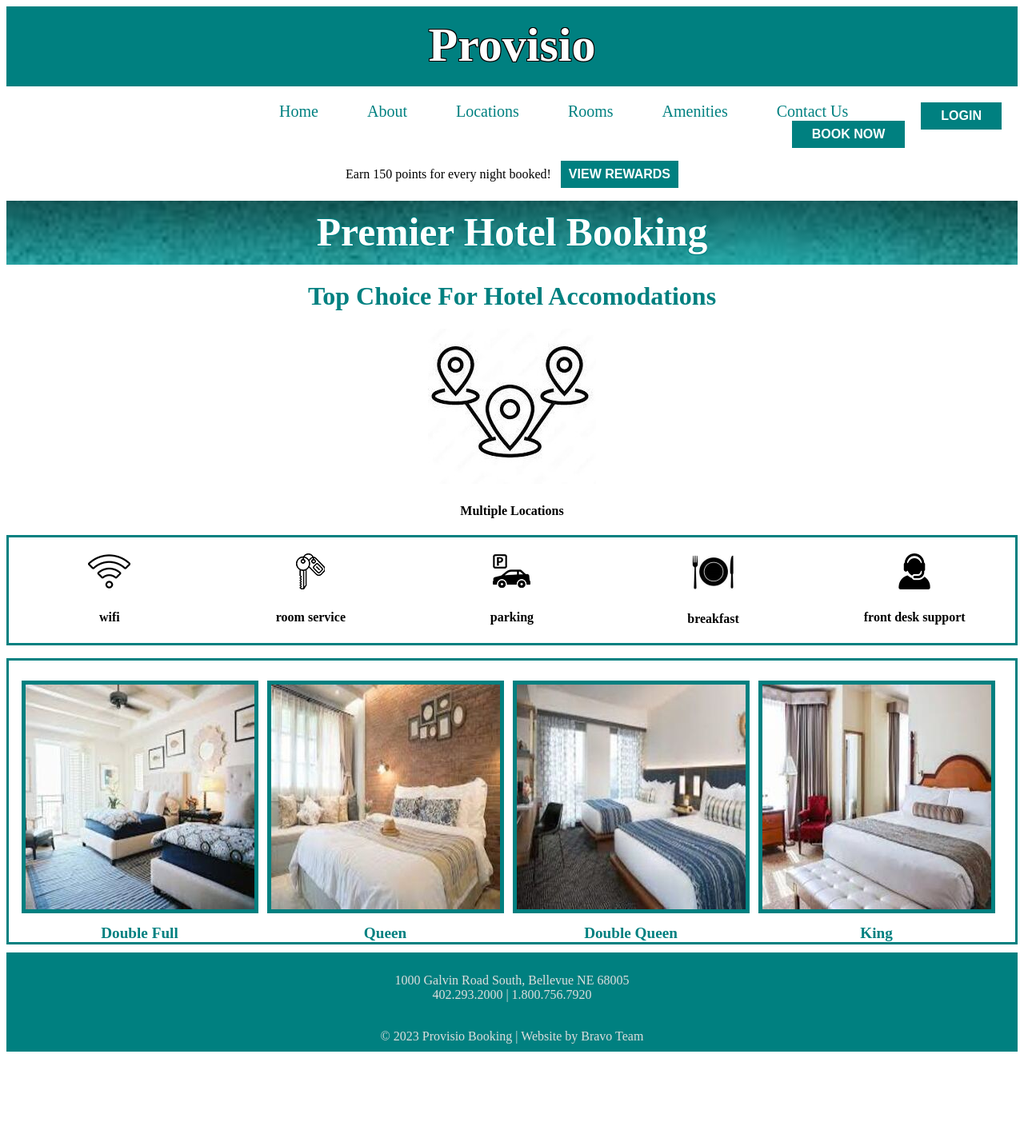
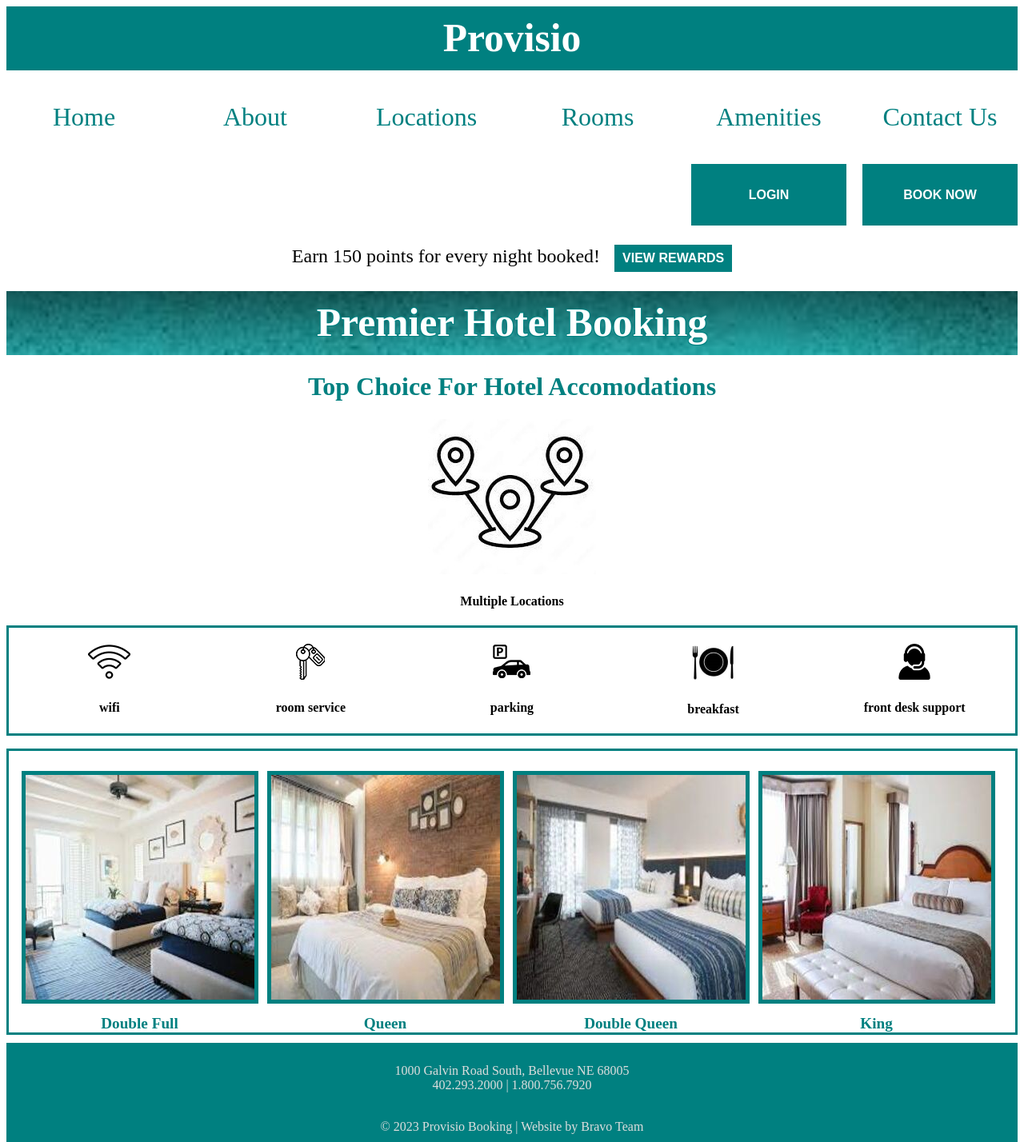
Before and after one commit to Feashliaa/Final-Project, a PHP site: page /html/index.html in a window 1280 px wide. Shown: the whole page at 80% size. Before the commit the page ends 1315 px from the top, so only its background shows below. Run offline with PHP 8.4, Linux system fonts and the light colour scheme.

Commit message:
Style Changes
Made the nav bar a grid, added in better scaling up and down of text size, fixed up the popup on the index page.

```diff
--- a/Provisio/css/style.css
+++ b/Provisio/css/style.css
@@ -8,8 +8,49 @@ html {
 /* header styles*/
 header {
   background-color: teal;
-  padding: 50px;
+  /* Set a specific height */
+  height: 10%;
+  width: 100%;
   text-align: center;
+  position: sticky;
+}
+
+/* Place text in the middle of the image */
+.header-text {
+  position: relative;
+  top: 0%;
+  left: 0;
+  height: 100%;
+  width: 100%;
+  display: flex;
+  justify-content: center;
+  align-items: center;
+  z-index: 1;
+}
+
+.header-text h1 {
+  text-align: center;
+  margin: 0;
+  color: rgb(255, 255, 255);
+  height: 100%;
+  /* Set to the same height as the parent container */
+  text-shadow:
+    -1px -1px 0 teal,
+    1px -1px 0 teal,
+    -1px 1px 0 teal,
+    1px 1px 0 teal;
+  font-size: calc(2vw + 2vh + 1vmin);
+  line-height: calc(10% + 1vmin);
+
+  /* Set the line-height to be a percentage of the parent container's height */
+  transition: font-size 0.5s ease;
+
+  overflow: hidden;
+
+  /* center the text vertically and horizontally */
+  display: flex;
+  justify-content: center;
+  align-items: center;
 }
 
 .h1 {
@@ -28,20 +69,56 @@ header {
 }
 
 .nav {
+  display: grid;
+  grid-template-columns: repeat(6, 1fr);
+  grid-template-rows: repeat(2, 1fr);
+  gap: 20px;
   overflow: hidden;
   text-align: center;
   background-color: white;
-  font-size: 20px;
+  font-size: 2rem;
   padding-top: 20px;
-  margin-left: 250px;
+  justify-content: end;
+}
+
+.nav .login-btn {
+  grid-column: 5 / 6;
+}
+
+.nav .book-now-btn {
+  grid-column: 6 / -1;
 }
 
 .nav a {
-  display: inline;
+  display: inline-block;
   color: teal;
-  padding: 20px 28px;
+  padding: 20px 0;
   text-decoration: none;
+  width: 100%;
+  text-align: center;
 }
+
+@media only screen and (max-width: 768px) {
+
+  /* adjust the grid columns for smaller screens */
+  .nav {
+    grid-template-columns: repeat(3, 1fr);
+  }
+
+  .nav .login-btn {
+    grid-column: 2 / 3;
+  }
+
+  .nav .book-now-btn {
+    grid-column: 3 / -1;
+  }
+
+  /* reduce the font size for smaller screens */
+  .nav a {
+    font-size: 1.5rem;
+  }
+}
+
 
 .nav a:hover {
   background-color: teal;
@@ -52,13 +129,11 @@ header {
   background: teal;
   border: medium none;
   color: #fff;
-  font-size: 16px;
+  font-size: 1rem;
   font-weight: 700;
   letter-spacing: 0;
   padding: 8px 25px;
   text-transform: uppercase;
-  float: right;
-  margin-right: 20px;
 }
 
 .book-now-btn:hover {
@@ -74,8 +149,6 @@ header {
   letter-spacing: 0;
   padding: 8px 25px;
   text-transform: uppercase;
-  float: right;
-  margin-right: 20px;
 }
 
 .login-btn:hover {
@@ -188,24 +261,60 @@ img.align-left {
   margin: 40px 50px 25px 50px;
 }
 
-#modal01 {
+#popup {
   position: fixed;
   top: 50%;
   left: 50%;
   transform: translate(-50%, -50%);
   z-index: 10000;
+  min-width: 250px;
+  min-height: 250px;
 }
+
+.close {
+  display: none;
+  position: absolute;
+  top: 3%;
+  right: 5%;
+  color: white;
+  font-size: 3em;
+  font-weight: bold;
+  cursor: pointer;
+  z-index: 10001;
+}
+
+.close:hover {
+  color: teal;
+}
+
 
 .caption {
   color: #fff;
   position: absolute;
-  left: 50%;
-  top: 50%;
-  transform: translate(-50%, -50%);
+  left: 0;
+  top: 40%;
+  right: 0;
+  bottom: 0;
   text-align: center;
   text-shadow: 0 2px 2px rgb(0, 0, 0);
-  width: 100%;
   z-index: 0;
+}
+
+.caption h1 {
+  margin: 0;
+  color: white;
+  text-shadow:
+    -1px -1px 0 teal,
+    1px -1px 0 teal,
+    -1px 1px 0 teal,
+    1px 1px 0 teal;
+  font-size: calc(2vw + 2vh + 1vmin);
+  line-height: calc(1.5rem + 1.5vw);
+
+  /* center the text vertically and horizontally */
+  display: flex;
+  justify-content: center;
+  align-items: center;
 }
 
 
--- a/Provisio/html/about.html
+++ b/Provisio/html/about.html
@@ -13,7 +13,9 @@
 
 <body>
     <header id="top">
-        <h1 class="h1">Provisio</h1>
+        <div class="header-text">
+            <h1>Provisio</h1>
+        </div>
     </header>
 
     <nav class="nav">
--- a/Provisio/html/amenities.html
+++ b/Provisio/html/amenities.html
@@ -13,7 +13,9 @@
 
 <body>
     <header id="top">
-        <h1 class="h1">Provisio</h1>
+        <div class="header-text">
+            <h1>Provisio</h1>
+        </div>
     </header>
 
     <nav class="nav">
--- a/Provisio/html/contact.html
+++ b/Provisio/html/contact.html
@@ -13,7 +13,9 @@
 
 <body>
     <header id="top">
-        <h1 class="h1">Provisio</h1>
+        <div class="header-text">
+            <h1>Provisio</h1>
+        </div>
     </header>
 
     <nav class="nav">
--- a/Provisio/html/header_footer.html
+++ b/Provisio/html/header_footer.html
@@ -13,7 +13,9 @@
 
 <body>
     <header id="top">
-        <h1>Provisio</h1>
+        <div class="header-text">
+            <h1>Provisio</h1>
+        </div>
     </header>
 
     <nav class="nav">
--- a/Provisio/html/index.html
+++ b/Provisio/html/index.html
@@ -13,8 +13,8 @@
     <script>
         function onClick(element) {
             console.log("onClick function called");
-            var modal = document.getElementById("modal01");
-            var img = document.getElementById("img01");
+            var popup = document.getElementById("popup");
+            var img = document.getElementById("popup_image");
             var caption = document.querySelector('.caption');
             var overlay = document.querySelector('.overlay');
             var closeButton = document.querySelector('.close');
@@ -28,24 +28,21 @@
             var domain = window.location.protocol + "//" + window.location.hostname;
             console.log("domain is " + domain);
             if (lastSrcPart === "dbl_full.jpg") {
-                img.src = domain + "/provisio/images/dbl_full_lg.jpg";
+                img.src = domain + "/provisio/Provisio/images/dbl_full_lg.jpg";
             } else if (lastSrcPart === "queen.jpg") {
-                img.src = domain + "/provisio/images/queen_lg.jpg";
+                img.src = domain + "/provisio/Provisio/images/queen_lg.jpg";
             } else if (lastSrcPart === "dbl_queen.jpg") {
-                img.src = domain + "/provisio/images/dbl_queen_lg.jpg";
+                img.src = domain + "/provisio/Provisio/images/dbl_queen_lg.jpg";
             } else if (lastSrcPart === "king.jpg") {
-                img.src = domain + "/provisio/images/king_lg.jpg";
+                img.src = domain + "/provisio/Provisio/images/king_lg.jpg";
             }
 
-
-
-
             img.onload = function () {
-                modal.style.display = 'block';
-                modal.style.textAlign = "center";
-                modal.style.marginLeft = "0px auto";
-                modal.style.marginRight = "0px auto";
-                modal.style.marginTop = "0px";
+                popup.style.display = 'block';
+                popup.style.textAlign = "center";
+                popup.style.marginLeft = "0px auto";
+                popup.style.marginRight = "0px auto";
+                popup.style.marginTop = "0px";
                 overlay.style.display = 'block'; // Show the overlay
                 closeButton.style.display = 'block'; // Show the 'x' button
                 caption.style.display = 'block'; // Show the caption element
@@ -54,23 +51,23 @@
 
             console.log("img src set to " + img.src);
 
-            if (modal.style.display === 'block') {
+            if (popup.style.display === 'block') {
                 return;
             }
         }
 
         function closeImage() {
-            var modal = document.getElementById("modal01");
-            var img = document.getElementById("img01");
+            var popup = document.getElementById("popup");
+            var img = document.getElementById("popup_image");
             var caption = document.querySelector('.caption');
             var overlay = document.querySelector('.overlay');
             var closeButton = document.querySelector('.close');
 
             img.style.transform = "none";
             img.style.marginTop = "0px";
-            modal.style.width = "auto";
-            modal.style.height = "auto";
-            modal.style.display = 'none';
+            popup.style.width = "auto";
+            popup.style.height = "auto";
+            popup.style.display = 'none';
             caption.style.display = 'none';
             overlay.style.display = 'none';
             closeButton.style.display = 'none';
@@ -84,7 +81,9 @@
 
 <body>
     <header id="top">
-        <h1 class="h1">Provisio</h1>
+        <div class="header-text">
+            <h1>Provisio</h1>
+        </div>
     </header>
 
     <nav class="nav">
@@ -98,7 +97,7 @@
         <button onclick="window.location.href='reservation.html';" class="book-now-btn">Book Now</button>
     </nav>
     <div class="nav2">
-        <p>
+        <p style="font-size:1.5rem;">
             Earn 150 points for every night booked!&nbsp;&nbsp;
             <button onclick="window.location.href='rewards_summary.html';" class="rewards-btn">View Rewards</button>
         </p>
@@ -112,7 +111,7 @@
 
     <div class="align-center">
         <h1>Top Choice For Hotel Accomodations</h1>
-        <img src="images/locations.jpg" alt="locations">
+        <img src="../images/locations.jpg" alt="locations">
         <h4>Multiple Locations</h4>
     </div>
 
@@ -164,13 +163,13 @@
 
     <div class="overlay" style="display:none;"></div>
 
-    <div class="modal-parent">
-        <div id="modal01"
+    <div class="popup-parent">
+        <div id="popup"
             onclick="this.style.display='none'; document.querySelector('.caption').style.display='none'; document.querySelector('.overlay').style.display = 'none';">
             <span class="close">&times;</span>
-            <img id="img01" style="max-width: 100%; max-height: 100%;" onclick="onClick(this)">
+            <img id="popup_image" style="max-width: 100%; max-height: 100%;" onclick="onClick(this)">
             <div class="caption" style="display:none">
-                <h1>Provisio<br> Hotel Booking</h1>
+                <h1>Provisio Hotel Booking</h1>
             </div>
         </div>
     </div>
--- a/Provisio/html/locations.html
+++ b/Provisio/html/locations.html
@@ -13,7 +13,9 @@
 
 <body>
     <header id="top">
-        <h1 class="h1">Provisio</h1>
+        <div class="header-text">
+            <h1>Provisio</h1>
+        </div>
     </header>
 
     <nav class="nav">
--- a/Provisio/html/login.html
+++ b/Provisio/html/login.html
@@ -16,7 +16,9 @@
 
 <body>
     <header id="top">
-        <h1 class="h1">Provisio</h1>
+        <div class="header-text">
+            <h1>Provisio</h1>
+        </div>
     </header>
 
     <nav class="nav">
--- a/Provisio/html/registration.html
+++ b/Provisio/html/registration.html
@@ -18,7 +18,9 @@
 
 <body>
     <header id="top">
-        <h1 class="h1">Provisio</h1>
+        <div class="header-text">
+            <h1>Provisio</h1>
+        </div>
     </header>
 
     <nav class="nav">
--- a/Provisio/html/reservation.html
+++ b/Provisio/html/reservation.html
@@ -9,11 +9,14 @@
     <title>Provisio</title>
     <link rel="stylesheet" href="../css/style.css" type="text/css">
     <link rel="icon" type="image/png" href="../favicons/letter_p.png" />
+    <script src="../js/functions.js" async></script>
 </head>
 
 <body>
     <header id="top">
-        <h1 class="h1">Provisio</h1>
+        <div class="header-text">
+            <h1>Provisio</h1>
+        </div>
     </header>
 
     <nav class="nav">
--- a/Provisio/html/rewards.html
+++ b/Provisio/html/rewards.html
@@ -13,7 +13,9 @@
 
 <body>
     <header id="top">
-        <h1 class="h1">Provisio</h1>
+        <div class="header-text">
+            <h1>Provisio</h1>
+        </div>
     </header>
 
     <nav class="nav">
--- a/Provisio/html/rewards_summary.html
+++ b/Provisio/html/rewards_summary.html
@@ -13,7 +13,9 @@
 
 <body>
     <header id="top">
-        <h1>Provisio</h1>
+        <div class="header-text">
+            <h1>Provisio</h1>
+        </div>
     </header>
 
     <nav class="nav">
--- a/Provisio/html/rooms.html
+++ b/Provisio/html/rooms.html
@@ -13,7 +13,9 @@
 
 <body>
     <header id="top">
-        <h1 class="h1">Provisio</h1>
+        <div class="header-text">
+            <h1>Provisio</h1>
+        </div>
     </header>
 
     <nav class="nav">
```
Also changed, not shown: other parts of Provisio/css/style.css (+0 -39 lines).
